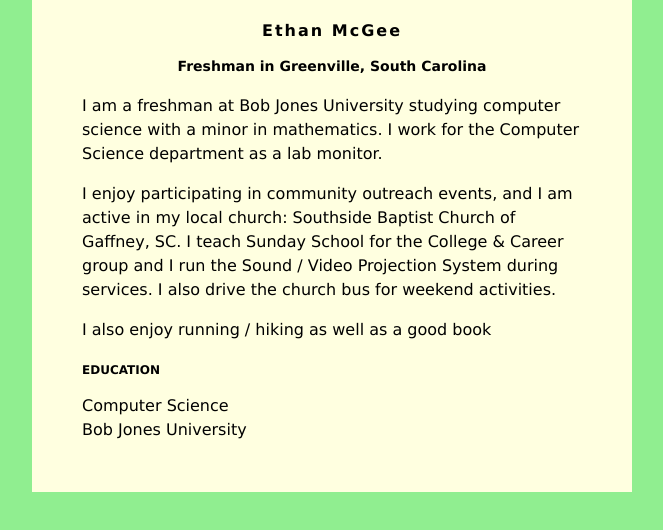
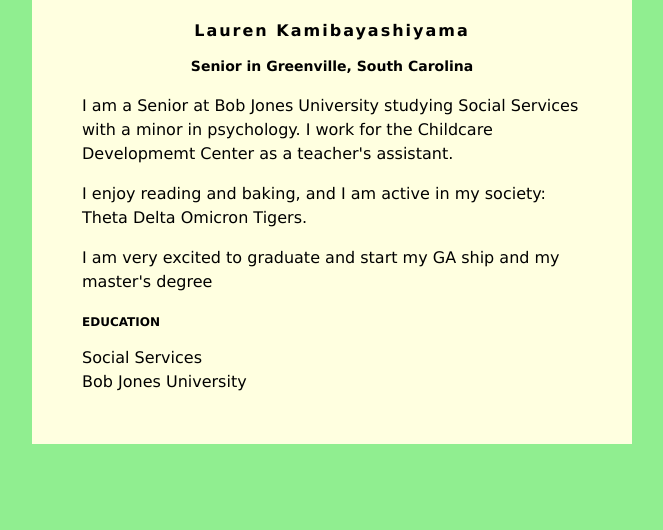
Before and after one commit to ren-kami16/ren-kami16.github.io, a plain HTML site: page index.html in a window 1280 px wide. Shown: the whole page, without its empty margins (308-971 px from the left). Drawn offline with Linux system fonts and the light colour scheme.

Commit message:
Update index.html

```diff
--- a/index.html
+++ b/index.html
@@ -30,19 +30,19 @@ h3 {
 </head>
 <body>
     <div id="content">
-        <h1>Ethan McGee</h1>
-        <h2>Freshman in Greenville, South Carolina</h2>
+        <h1>Lauren Kamibayashiyama</h1>
+        <h2>Senior in Greenville, South Carolina</h2>
 
-         <p>I am a freshman at Bob Jones University studying computer science with a minor in mathematics. I work for the Computer Science department as a lab monitor.</p>
+         <p>I am a Senior at Bob Jones University studying Social Services with a minor in psychology. I work for the Childcare Developmemt Center as a teacher's assistant.</p>
          <p>
-            I enjoy participating in community outreach events, and I am active in my local church: Southside Baptist Church of Gaffney, SC.  I teach Sunday School for the College &amp; Career group and I run the Sound / Video Projection System during services.  I also drive the church bus for weekend activities.
+            I enjoy reading and baking, and I am active in my society: Theta Delta Omicron Tigers.
          </p>
          <p>
-            I also enjoy running / hiking as well as a good book
+            I am very excited to graduate and start my GA ship and my master's degree
          </p>
 
         <h3>EDUCATION</h3>
-        Computer Science<br>
+        Social Services<br>
         Bob Jones University
     </div>
 
```
